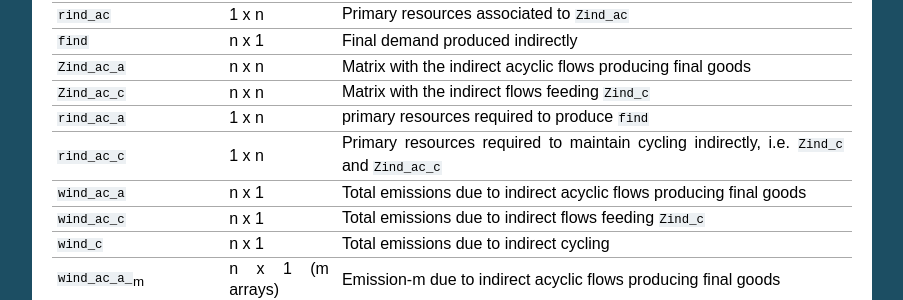
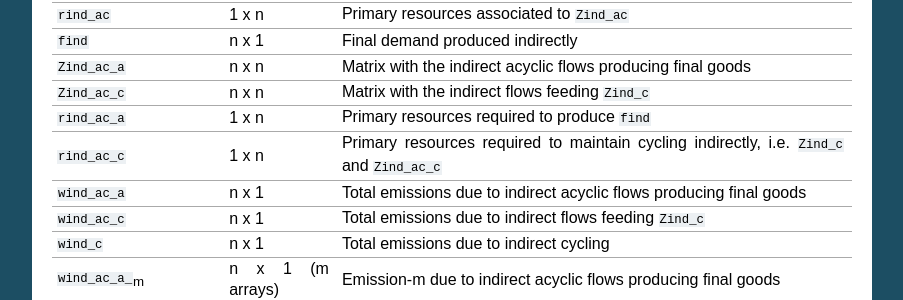
Before and after one commit to Friedsoap/MetabX, a Sphinx documentation site: the page built from DOC/source/internal_data_structure.rst, in a window 1280 px wide. Shown: the part 1124-1424 px from the top of the page, without its empty margins (198-1101 px from the left). Built offline with Sphinx 7.4.7, drawn with Linux system fonts in a browser that asks for light colours.

Commit message:
DOCS edit

```diff
--- a/DOC/source/internal_data_structure.rst
+++ b/DOC/source/internal_data_structure.rst
@@ -91,7 +91,7 @@ The structure of ``actual_structure_dictionary`` and of each entry in ``product_
 | ``Zind_ac_c``          | n x n      | Matrix with the indirect flows     |
 |                        |            | feeding ``Zind_c``                 |
 +------------------------+------------+------------------------------------+
-| ``rind_ac_a``          | 1 x n      | primary resources required to      |
+| ``rind_ac_a``          | 1 x n      | Primary resources required to      |
 |                        |            | produce ``find``                   |
 +------------------------+------------+------------------------------------+
 | ``rind_ac_c``          | 1 x n      | Primary resources required to      |
```
